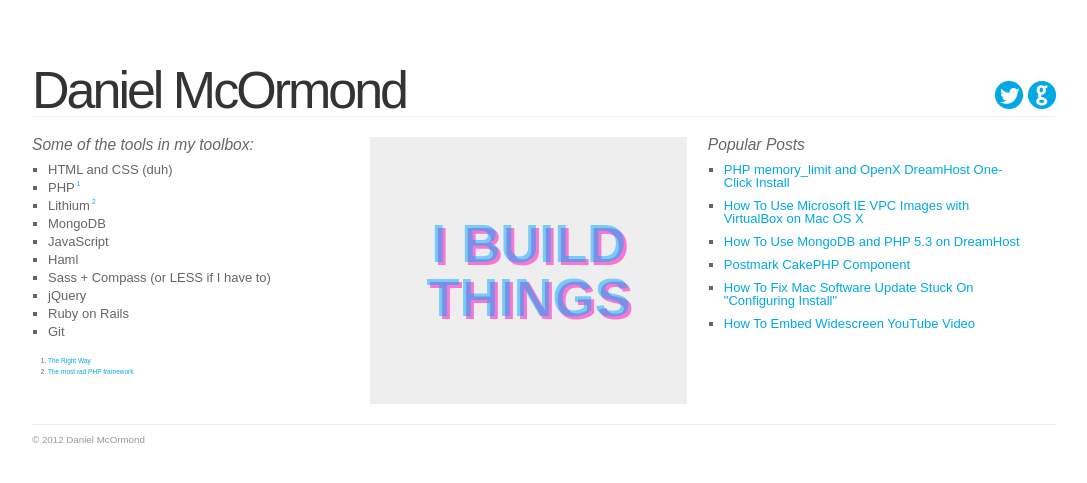
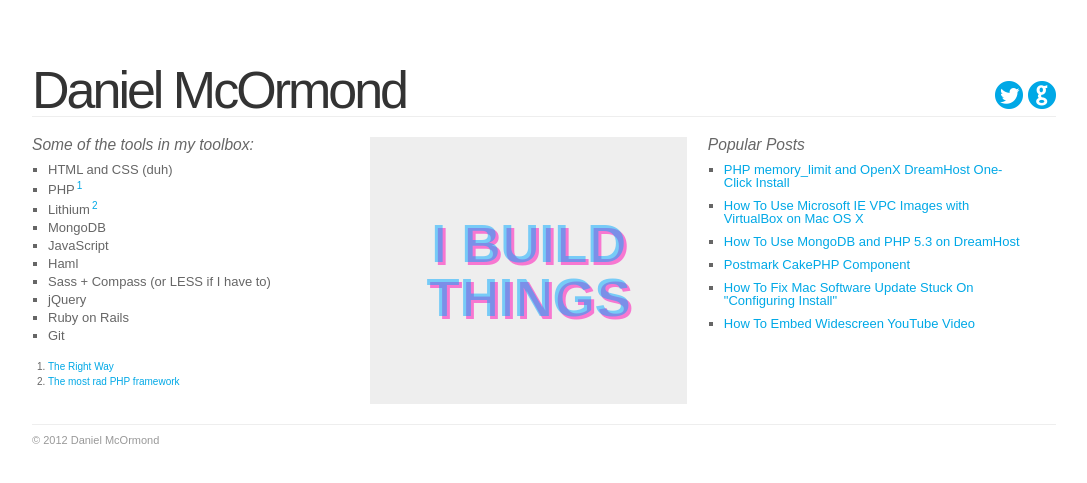
Before and after one commit to danielmcormond/danielmcormond.com, a Jekyll site: the page built from index.html, in a window 1280 px wide. Shown: the top 483 px of the page, without its empty margins (96-1183 px from the left). Built offline with Jekyll 4.4.1, drawn with Linux system fonts in a browser that asks for light colours.

Commit message:
Tweaked font sizes and HTML entities for Symbolset

```diff
--- a/_layouts/default.html
+++ b/_layouts/default.html
@@ -36,11 +36,11 @@
 				<ul id="links">
 					<li>
 						<a href="http://twitter.com/DanielMcOrmond"
-							class="ss-icon ss-social-circle">Twitter</a>
+							class="ss-icon ss-social-circle">&#xF611;</a>
 					</li>
 					<li class="last">
 						<a href="http://github.com/DanielMcOrmond"
-							class="ss-icon ss-social-circle">Github</a>
+							class="ss-icon ss-social-circle">&#xF670;</a>
 					</li>
 				</ul>
 				<h1 id="title"><a href="/">Daniel McOrmond</a></h1>
--- a/css/style.css
+++ b/css/style.css
@@ -141,7 +141,7 @@
 	clear: both;
 	border-top: 1px solid #eee;
 	padding-top: 10px;
-	font-size: 75%;
+	font-size: 11px;
 	color: #999;
 }
 
@@ -182,14 +182,14 @@
 }
 
 .footnote {
-	font-size: 50%;
+	font-size: 10px;
 	vertical-align: super;
 	margin-left: 2px;
 }
 ol#footnotes {
 	margin-top: 20px;
 	list-style-type: decimal;
-	font-size: 50%;
+	font-size: 10px;
 }
 
 p {
```
